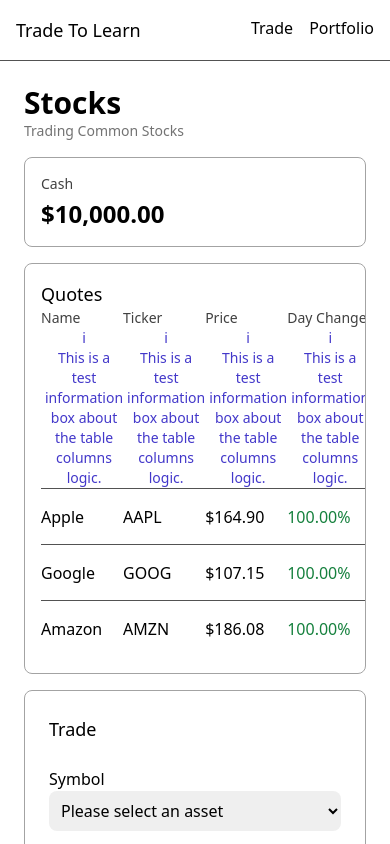
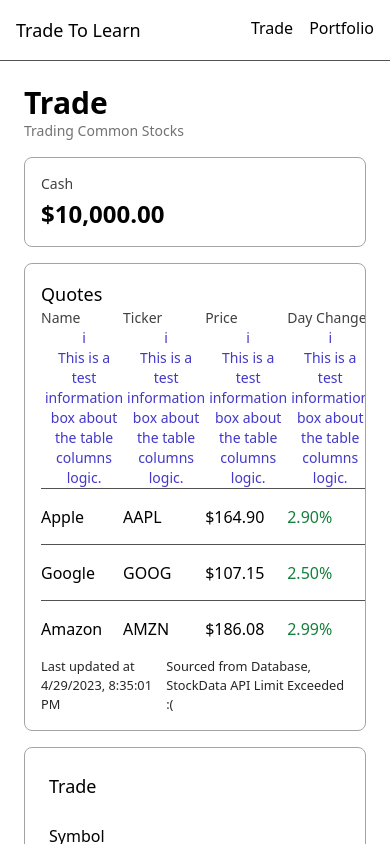
Before and after one commit to jennifertieu/trade-to-learn, a Next.js app: page / in a window 390 px wide. Built offline with nearby package versions, Linux system fonts and the light colour scheme; no server answers.

Commit message:
add stock api, update portfolio props

```diff
--- /dev/null
+++ b/src/client/StockDataClient.ts
@@ -0,0 +1,11 @@
+export async function getStockQuote() {
+  try {
+    const response = await fetch(
+      `${process.env.STOCK_DATA_URL}/quote?symbols=AAPL,GOOG,AMZN&api_token=${process.env.STOCK_DATA_API_KEY}`
+    );
+    const data = await response.json();
+    return data;
+  } catch (ex) {
+    console.log(ex);
+  }
+}
--- /dev/null
+++ b/src/interfaces/StockDataQuote.ts
@@ -0,0 +1,15 @@
+import StockQuote from "./StockQuote";
+
+interface StockDataQuote {
+  meta?: {
+    requested: number;
+    returned: number;
+  };
+  data?: StockQuote[];
+  error?: {
+    code: string;
+    message: string;
+  };
+}
+
+export default StockDataQuote;
--- /dev/null
+++ b/src/interfaces/StockQuote.ts
@@ -0,0 +1,23 @@
+interface StockQuote {
+  ticker: string;
+  name: string;
+  exchange_short: string;
+  exchange_long?: string;
+  mic_code?: string;
+  currency: string;
+  price: number;
+  day_high: number;
+  day_low: number;
+  day_open: number;
+  "52_week_high"?: number;
+  "52_week_low"?: number;
+  market_cap: number;
+  previous_close_price: number;
+  previous_close_price_time?: string;
+  day_change: number;
+  volume?: number;
+  is_extended_hours_price?: boolean;
+  last_trade_time?: string;
+}
+
+export default StockQuote;
--- /dev/null
+++ b/src/pages/api/stock-quote.ts
@@ -0,0 +1,14 @@
+import type { NextApiRequest, NextApiResponse } from "next";
+import { getStockQuote } from "@/client/StockDataClient";
+
+export default async function handler(
+  req: NextApiRequest,
+  res: NextApiResponse
+) {
+  try {
+    const data = await getStockQuote();
+    return res.status(200).json(data);
+  } catch (e) {
+    console.log(e);
+  }
+}
--- a/src/pages/index.tsx
+++ b/src/pages/index.tsx
@@ -4,9 +4,11 @@ import PortfolioCard from "@/components/PortfolioCard";
 import { useState, useEffect } from "react";
 import Trade from "@/components/Trade";
 import dynamic from "next/dynamic";
-import { stockData } from "../data/stockDataExample";
-import PortfolioProps from "@/interfaces/PortfolioProps";
+import PortfolioProps from "@/types/PortfolioProps";
 import Table from "@/components/Table";
+import StockQuote from "@/interfaces/StockQuote";
+import StockDataQuote from "@/interfaces/StockDataQuote";
+import { stockData } from "@/data/stockDataExample";
 const SymbolOverviewNoSSR = dynamic(
   () => import("react-ts-tradingview-widgets").then((w) => w.SymbolOverview),
   {
@@ -14,18 +16,43 @@ const SymbolOverviewNoSSR = dynamic(
   }
 );
 
-export default function Home({ portfolio, updatePortfolio }: PortfolioProps) {
+export default function Home({
+  portfolio,
+  updateCash,
+  updateUserHoldings,
+  getUserHoldings,
+}: PortfolioProps) {
   const [stockDailyData, setStockDailyData] = useState(stockData);
+  const [currentDateTime, setCurrentDateTime] = useState("");
+  const [stockDataSource, setStockDataSource] = useState("StockData Free Plan");
+  const stockQuoteColumns = ["Name", "Ticker", "Price", "Day Change"];
 
-  const stockQuoteColumns = ["Name", "Ticker", "Price", "Day Change"];
-  // useEffect(() => {
-  //   const fetchData = async() => {
-  //     const response = await fetch("/api/open-close");
-  //     const data = await response.json();
-  //     setStockDailyData(data);
-  //   }
-  //   fetchData();
-  // }, [])
+  useEffect(() => {
+    const fetchStockData = async () => {
+      try {
+        const response = await fetch("/api/stock-quote");
+        const stockData: StockDataQuote = await response.json();
+        if (stockData.error) throw stockData.error;
+        setStockDailyData(stockData.data as StockQuote[]);
+      } catch (ex) {
+        setStockDataSource("Database, StockData API Limit Exceeded :(");
+        throw ex;
+      }
+    };
+
+    const getQuoteData = async () => {
+      try {
+        await fetchStockData();
+      } catch (ex) {
+        console.log(ex);
+        // TODO: update database, use as fallback if the API free plan maxes out
+      }
+    };
+
+    getQuoteData();
+
+    setCurrentDateTime(new Date().toLocaleString());
+  }, []);
 
   return (
     <>
@@ -36,7 +63,7 @@ export default function Home({ portfolio, updatePortfolio }: PortfolioProps) {
         <link rel="icon" href="/favicon.ico" />
       </Head>
       <section>
-        <h1 className="text-3xl font-bold">Stocks</h1>
+        <h1 className="text-3xl font-bold">Trade</h1>
         <p className="text-sm text-neutral-500 dark:text-neutral-300">
           Trading Common Stocks
         </p>
@@ -45,12 +72,14 @@ export default function Home({ portfolio, updatePortfolio }: PortfolioProps) {
         <section className="flex flex-col gap-4 grow">
           <PortfolioCard
             portfolio={portfolio}
-            updatePortfolio={updatePortfolio}
+            updateCash={updateCash}
+            updateUserHoldings={updateUserHoldings}
+            getUserHoldings={getUserHoldings}
           />
-          <article className="p-4 rounded-lg overflow-auto border border-neutral-400 dark:bg-neutral-800 dark:border-0">
+          <article className="p-4 rounded-lg overflow-auto lg:overflow-visible border border-neutral-400 dark:bg-neutral-800 dark:border-0">
             <h2 className="text-lg">Quotes</h2>
             <Table
-              tableData={stockData}
+              tableData={stockDailyData}
               tableColumns={stockQuoteColumns}
               tableRenderRow={(data) => {
                 if (data === undefined) {
@@ -73,21 +102,27 @@ export default function Home({ portfolio, updatePortfolio }: PortfolioProps) {
                       })}
                     </td>
                     <td className="text-green-700 dark:text-green-400">
-                      {(100 / 100).toLocaleString("en-US", {
-                        style: "percent",
+                      {data["day_change"].toLocaleString("en-US", {
                         minimumFractionDigits: 2,
                       })}
+                      %
                     </td>
                   </>
                 );
               }}
             />
+            <div className="flex justify-between text-neutral-800 dark:text-neutral-400">
+              <small className="">Last updated at {currentDateTime}</small>
+              <small className="">Sourced from {stockDataSource}</small>
+            </div>
           </article>
         </section>
         <Trade
           portfolio={portfolio}
-          updatePortfolio={updatePortfolio}
-          tradeQuoteData={stockData.map(({ name, ticker, price }) => ({
+          updateCash={updateCash}
+          updateUserHoldings={updateUserHoldings}
+          getUserHoldings={getUserHoldings}
+          tradeQuoteData={stockDailyData.map(({ name, ticker, price }) => ({
             name,
             ticker,
             price,
```
